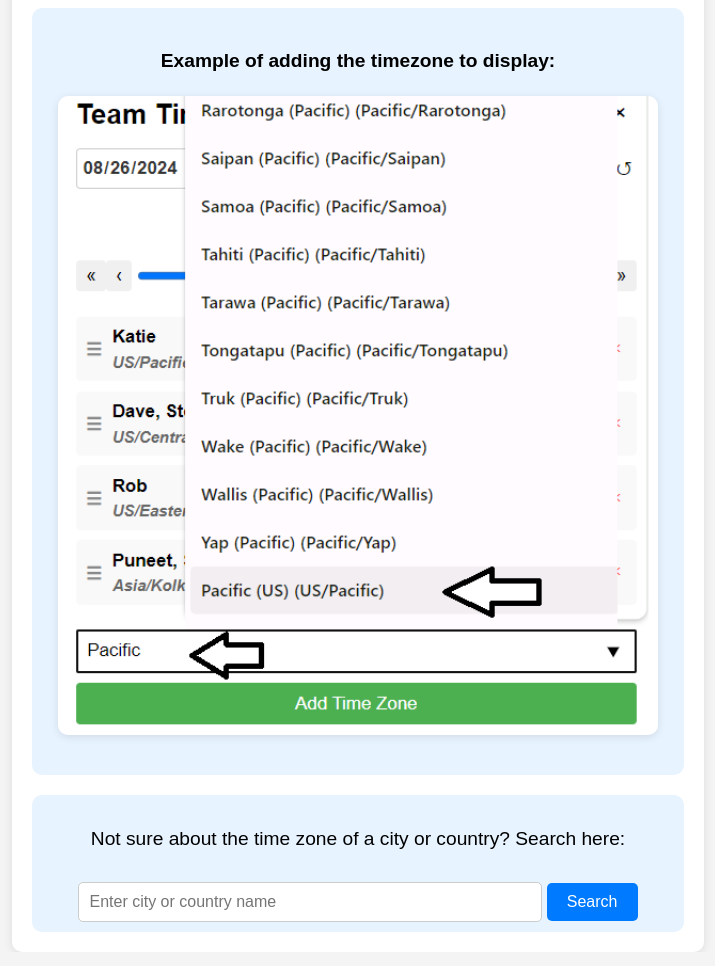
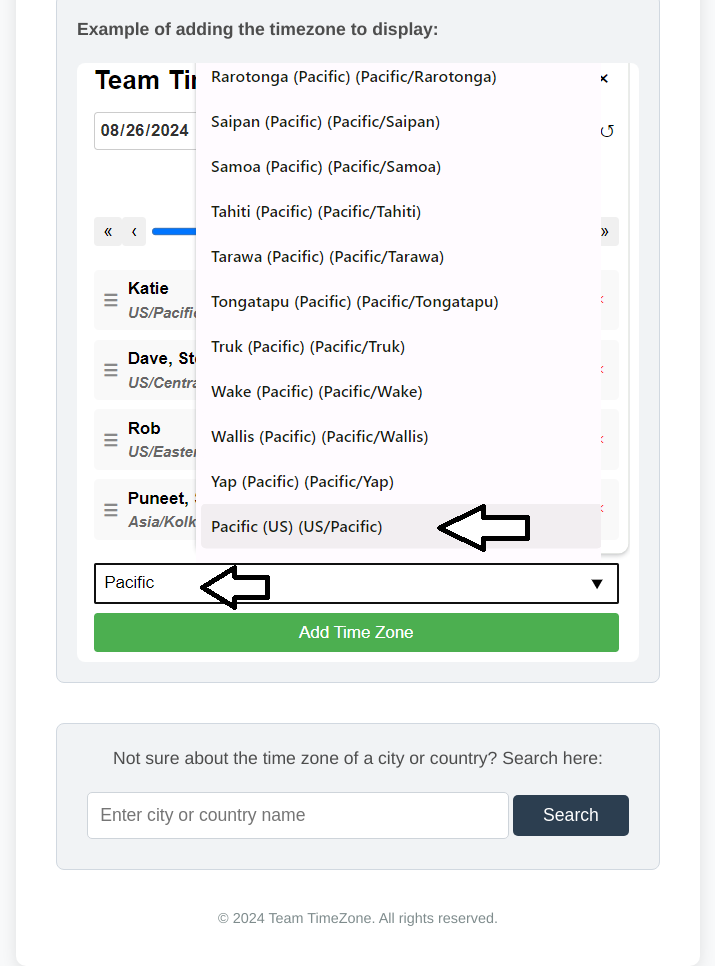
Before and after one commit to bryan80227/bryan80227.github.io, a plain HTML site: page teamtimezone/index.html in a window 1280 px wide. Shown: the part 572-1538 px from the top of the page, without its empty margins (282-997 px from the left). Drawn offline with Linux system fonts and the light colour scheme; a web font is replaced by a local one.

Commit message:
Update index.html

```diff
--- a/teamtimezone/index.html
+++ b/teamtimezone/index.html
@@ -4,10 +4,18 @@
     <meta charset="UTF-8">
     <meta name="viewport" content="width=device-width, initial-scale=1.0">
     <title>Team TimeZone FAQ</title>
+    <link href="https://fonts.googleapis.com/css2?family=Helvetica:wght@300;400;700&display=swap" rel="stylesheet">
     <style>
+        /* General Reset */
+        * {
+            margin: 0;
+            padding: 0;
+            box-sizing: border-box;
+        }
+
         body {
-            font-family: Arial, sans-serif;
-            background-color: #f4f4f4;
+            font-family: 'Helvetica', sans-serif;
+            background-color: #f8f9fa; /* Light gray for the background */
             margin: 0;
             padding: 0;
             display: flex;
@@ -17,71 +25,86 @@
         }
 
         .container {
-            max-width: 800px;
-            background-color: white;
-            padding: 20px;
-            box-shadow: 0 2px 10px rgba(0, 0, 0, 0.1);
+            max-width: 900px;
+            background-color: #ffffff; /* White background for content */
+            padding: 40px;
+            box-shadow: 0 4px 15px rgba(0, 0, 0, 0.1); /* Subtle shadow for depth */
             border-radius: 10px;
-            text-align: center;
+            text-align: left; /* Left-align text for readability */
         }
 
         h1 {
+            font-size: 2.5em;
+            font-weight: 700;
+            color: #2c3e50; /* Dark, muted blue for headings */
             text-align: center;
+            margin-bottom: 20px;
         }
 
         p {
-            font-size: 1.2em;
-            line-height: 1.5;
-            text-align: center;
+            font-size: 1.1em;
+            color: #4d4d4d; /* Softer dark gray for paragraphs */
+            line-height: 1.6;
+            margin-bottom: 20px;
         }
 
         .faq-item {
-            margin-top: 20px;
+            margin-top: 40px;
             padding: 20px;
-            background-color: #e7f3ff; /* Light blue background */
-            border-radius: 10px;
+            background-color: #f1f3f5; /* Soft, cool gray background for FAQs */
+            border-radius: 8px;
+            border: 1px solid #d1d8e0; /* Light border for structure */
         }
 
         .faq-item img {
             width: 100%;
-            max-width: 600px;
+            max-width: 800px;
             height: auto;
             display: block;
-            margin: 20px auto;
-            border-radius: 10px;
-            box-shadow: 0 2px 8px rgba(0, 0, 0, 0.1);
+            margin-top: 20px;
+            border-radius: 8px;
         }
 
         .search-box {
-            margin-top: 20px;
-            padding: 10px;
-            background-color: #e7f3ff;
-            border-radius: 10px;
+            margin-top: 40px;
+            padding: 20px;
+            background-color: #f1f3f5;
+            border-radius: 8px;
+            border: 1px solid #d1d8e0;
             text-align: center;
         }
 
         .search-box input[type="text"] {
-            width: 70%;
-            padding: 10px;
-            font-size: 1em;
+            width: 75%;
+            padding: 12px;
+            font-size: 1.1em;
             border-radius: 5px;
-            border: 1px solid #ccc;
+            border: 1px solid #ced4da;
+            margin-bottom: 10px;
         }
 
         .search-box input[type="submit"] {
-            padding: 10px 20px;
-            font-size: 1em;
-            margin-top: 10px;
+            padding: 10px 30px;
+            font-size: 1.1em;
+            background-color: #2c3e50; /* Dark muted blue for buttons */
+            color: white;
             border-radius: 5px;
             border: none;
-            background-color: #007bff;
-            color: white;
             cursor: pointer;
+            transition: background-color 0.3s ease;
         }
 
         .search-box input[type="submit"]:hover {
-            background-color: #0056b3;
+            background-color: #34495e; /* Slightly darker blue on hover */
         }
+
+        footer {
+            margin-top: 40px;
+            text-align: center;
+            font-size: 0.9em;
+            color: #7f8c8d;
+        }
+
     </style>
 </head>
 <body>
@@ -109,6 +132,10 @@
                 <input type="submit" value="Search">
             </form>
         </div>
+
+        <footer>
+            &copy; 2024 Team TimeZone. All rights reserved.
+        </footer>
     </div>
 
     <script>
```
